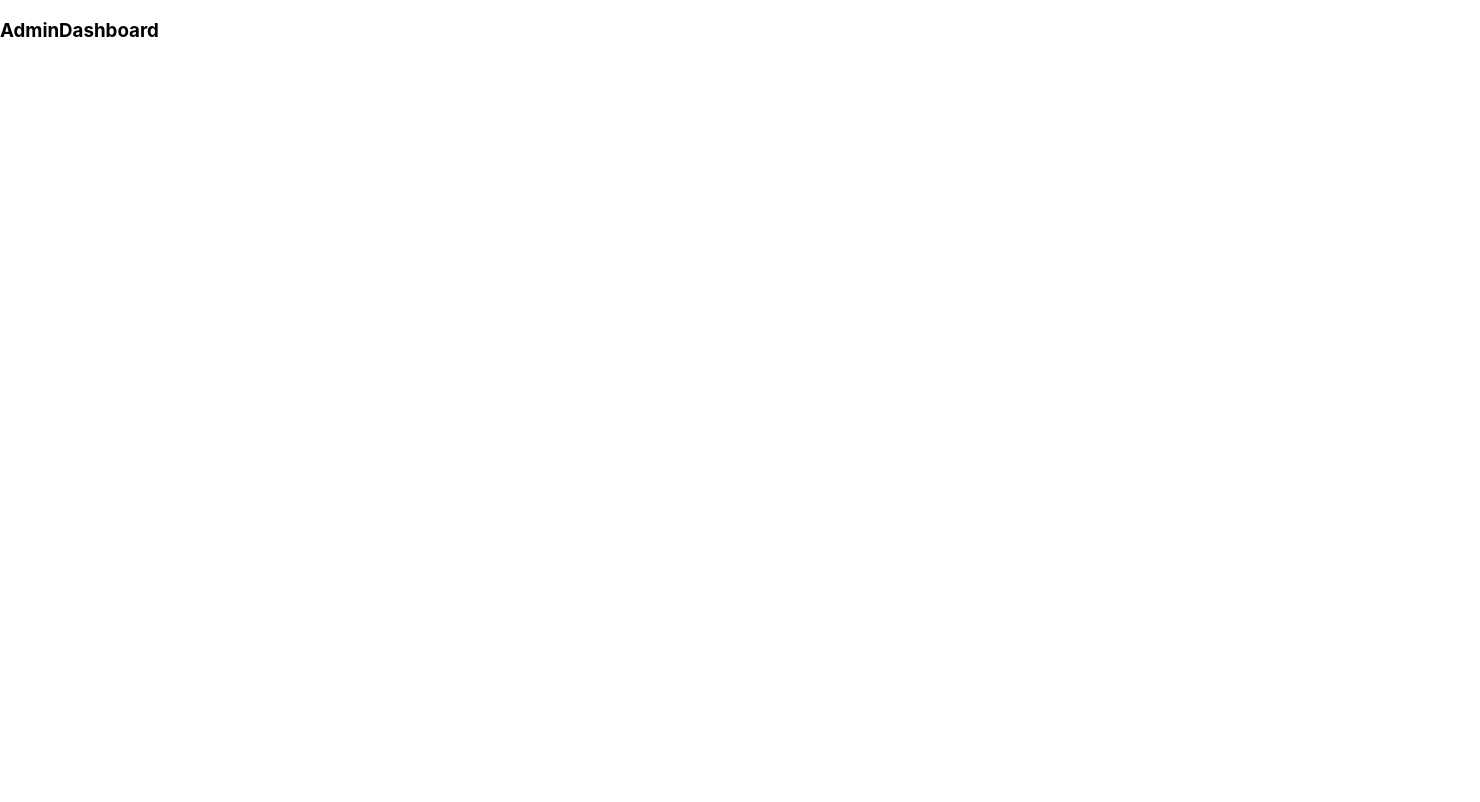
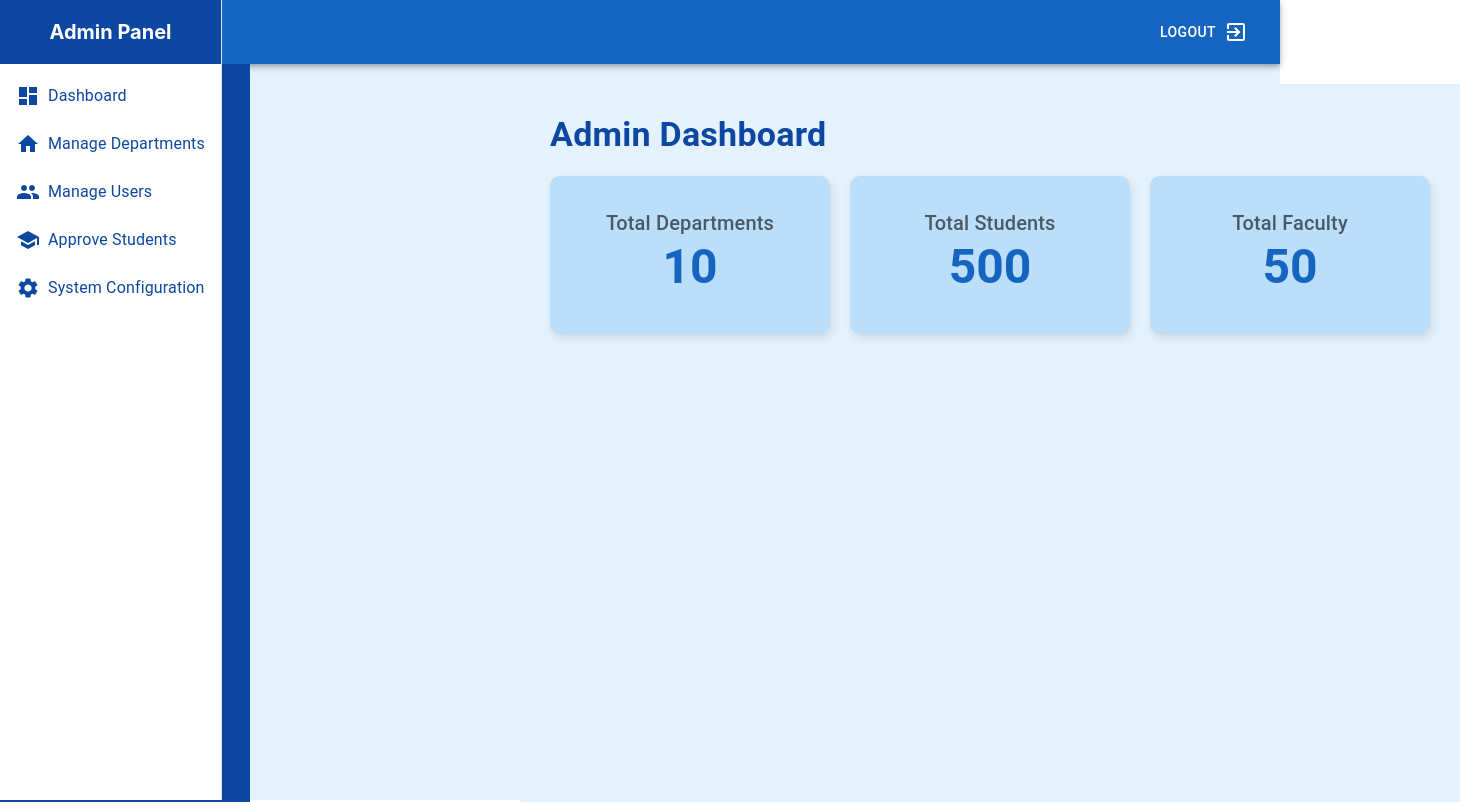
Before and after one commit to sonalgonsalves/attendify, a React (Create React App) app in the folder frontend/: page /admin in a window 1280 px wide. Shown: the top 802 px of the page, 1480 px wide, since content can reach past the window. Built offline with nearby package versions, Linux system fonts and the light colour scheme.

Commit message:
admin dashboard ui stage 1

```diff
--- a/frontend/src/AdminDashboard.js
+++ b/frontend/src/AdminDashboard.js
@@ -1,9 +1,140 @@
 import React from "react";
+import { Routes, Route, Link, useNavigate } from "react-router-dom";
+import { Drawer, List, ListItem, ListItemText, Card, CardContent, Typography, AppBar, Toolbar, Button, Box } from "@mui/material";
+import { Home, Group, School, Settings, ExitToApp, Dashboard as DashboardIcon } from "@mui/icons-material";
+
+function AdminHome() {
+  return (
+    <div style={{ padding: "30px", backgroundColor: "#E3F2FD", height: "100vh" }}>
+      <Typography variant="h4" gutterBottom style={{ fontWeight: "bold", color: "#0D47A1" }}>
+        Admin Dashboard
+      </Typography>
+      <div style={{ display: "flex", gap: "20px", marginTop: "20px" }}>
+        <Card style={cardStyle}>
+          <CardContent>
+            <Typography variant="h6" color="textSecondary">Total Departments</Typography>
+            <Typography variant="h3" style={{ fontWeight: "bold", color: "#1565C0" }}>10</Typography>
+          </CardContent>
+        </Card>
+        <Card style={cardStyle}>
+          <CardContent>
+            <Typography variant="h6" color="textSecondary">Total Students</Typography>
+            <Typography variant="h3" style={{ fontWeight: "bold", color: "#1565C0" }}>500</Typography>
+          </CardContent>
+        </Card>
+        <Card style={cardStyle}>
+          <CardContent>
+            <Typography variant="h6" color="textSecondary">Total Faculty</Typography>
+            <Typography variant="h3" style={{ fontWeight: "bold", color: "#1565C0" }}>50</Typography>
+          </CardContent>
+        </Card>
+      </div>
+    </div>
+  );
+}
+
+const cardStyle = {
+  width: "250px",
+  padding: "15px",
+  textAlign: "center",
+  boxShadow: "2px 4px 10px rgba(0,0,0,0.1)",
+  borderRadius: "10px",
+  backgroundColor: "#BBDEFB",
+};
+
+function ManageDepartments() {
+  return (
+    <div style={{ padding: "30px", backgroundColor: "#E3F2FD", height: "100vh" }}>
+      <Typography variant="h4" color="#0D47A1">Manage Departments</Typography>
+    </div>
+  );
+}
+
+function ManageUsers() {
+  return (
+    <div style={{ padding: "30px", backgroundColor: "#E3F2FD", height: "100vh" }}>
+      <Typography variant="h4" color="#0D47A1">Manage Users</Typography>
+    </div>
+  );
+}
+
+function ApproveStudents() {
+  return (
+    <div style={{ padding: "30px", backgroundColor: "#E3F2FD", height: "100vh" }}>
+      <Typography variant="h4" color="#0D47A1">Approve Students</Typography>
+    </div>
+  );
+}
+
+function SystemConfiguration() {
+  return (
+    <div style={{ padding: "30px", backgroundColor: "#E3F2FD", height: "100vh" }}>
+      <Typography variant="h4" color="#0D47A1">System Configuration</Typography>
+    </div>
+  );
+}
+
+function Sidebar() {
+  return (
+    <Drawer variant="permanent" anchor="left" sx={{ width: 250, bgcolor: "#0D47A1", color: "white" }}>
+      <Box sx={{ padding: "20px", textAlign: "center", bgcolor: "#0D47A1", color: "white", fontSize: "20px", fontWeight: "bold" }}>
+        Admin Panel
+      </Box>
+      <List>
+        <ListItem button component={Link} to="/admin" sx={{ color: "#0D47A1" }}>
+          <DashboardIcon sx={{ marginRight: 1, color: "#0D47A1" }} />
+          <ListItemText primary="Dashboard" />
+        </ListItem>
+        <ListItem button component={Link} to="/admin/departments" sx={{ color: "#0D47A1" }}>
+          <Home sx={{ marginRight: 1, color: "#0D47A1" }} />
+          <ListItemText primary="Manage Departments" />
+        </ListItem>
+        <ListItem button component={Link} to="/admin/users" sx={{ color: "#0D47A1" }}>
+          <Group sx={{ marginRight: 1, color: "#0D47A1" }} />
+          <ListItemText primary="Manage Users" />
+        </ListItem>
+        <ListItem button component={Link} to="/admin/students" sx={{ color: "#0D47A1" }}>
+          <School sx={{ marginRight: 1, color: "#0D47A1" }} />
+          <ListItemText primary="Approve Students" />
+        </ListItem>
+        <ListItem button component={Link} to="/admin/settings" sx={{ color: "#0D47A1" }}>
+          <Settings sx={{ marginRight: 1, color: "#0D47A1" }} />
+          <ListItemText primary="System Configuration" />
+        </ListItem>
+      </List>
+    </Drawer>
+  );
+}
+
+function TopBar() {
+  const navigate = useNavigate();
+
+  return (
+    <AppBar position="static" sx={{ background: "#1565C0" }}>
+      <Toolbar sx={{ display: "flex", justifyContent: "space-between" }}>
+        <Typography variant="h6">Admin Dashboard</Typography>
+        <Button color="inherit" onClick={() => navigate("/")}>Logout <ExitToApp sx={{ marginLeft: 1 }} /></Button>
+      </Toolbar>
+    </AppBar>
+  );
+}
 
 function AdminDashboard() {
   return (
-    <div>
-      <h3>AdminDashboard</h3>
+    <div style={{ backgroundColor: "#E3F2FD", height: "100vh" }}>
+      <TopBar />
+      <div style={{ display: "flex" }}>
+        <Sidebar />
+        <div style={{ marginLeft: "250px", flex: 1, padding: "20px" }}>
+          <Routes>
+            <Route path="/" element={<AdminHome />} />
+            <Route path="departments" element={<ManageDepartments />} />
+            <Route path="users" element={<ManageUsers />} />
+            <Route path="students" element={<ApproveStudents />} />
+            <Route path="settings" element={<SystemConfiguration />} />
+          </Routes>
+        </div>
+      </div>
     </div>
   );
 }
```
